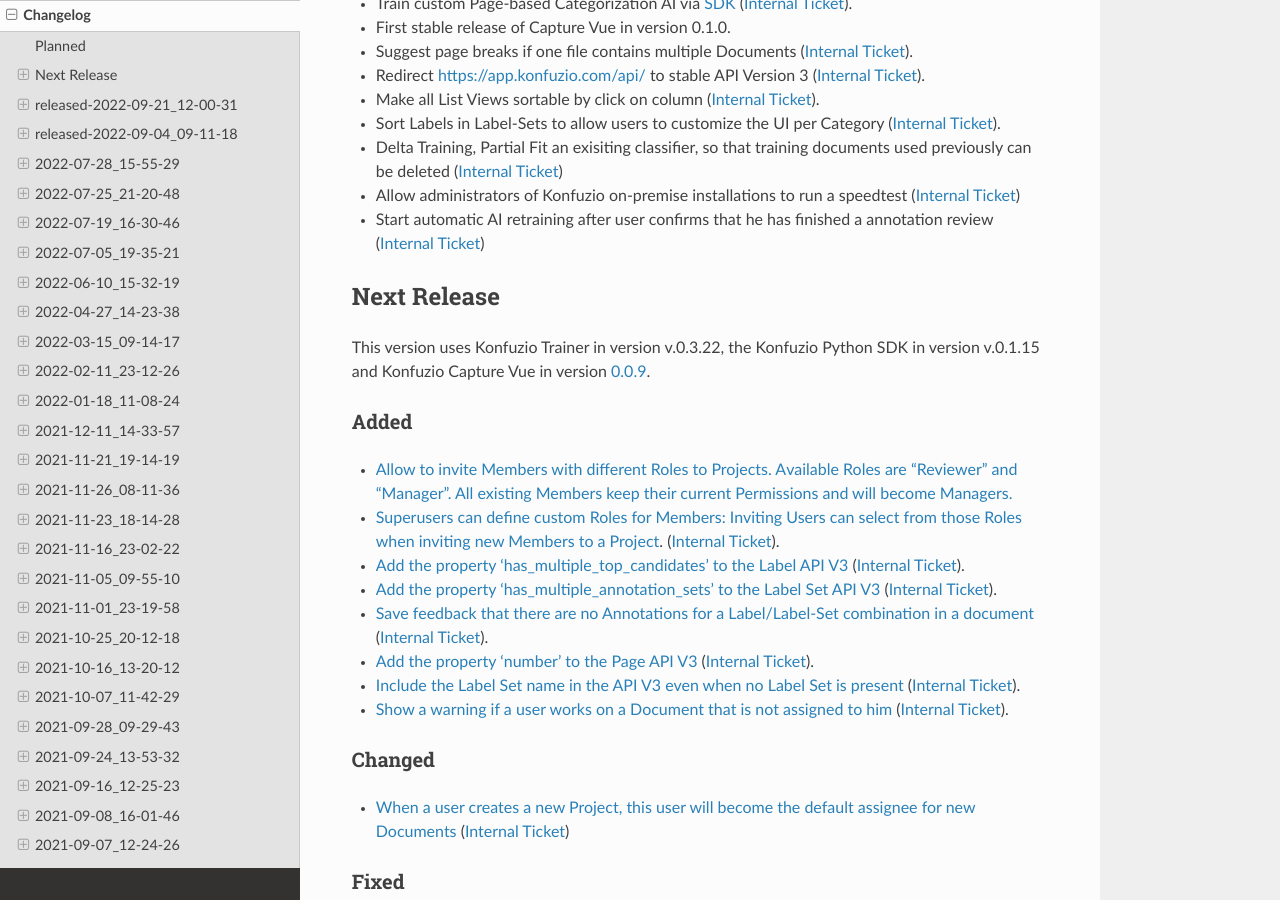
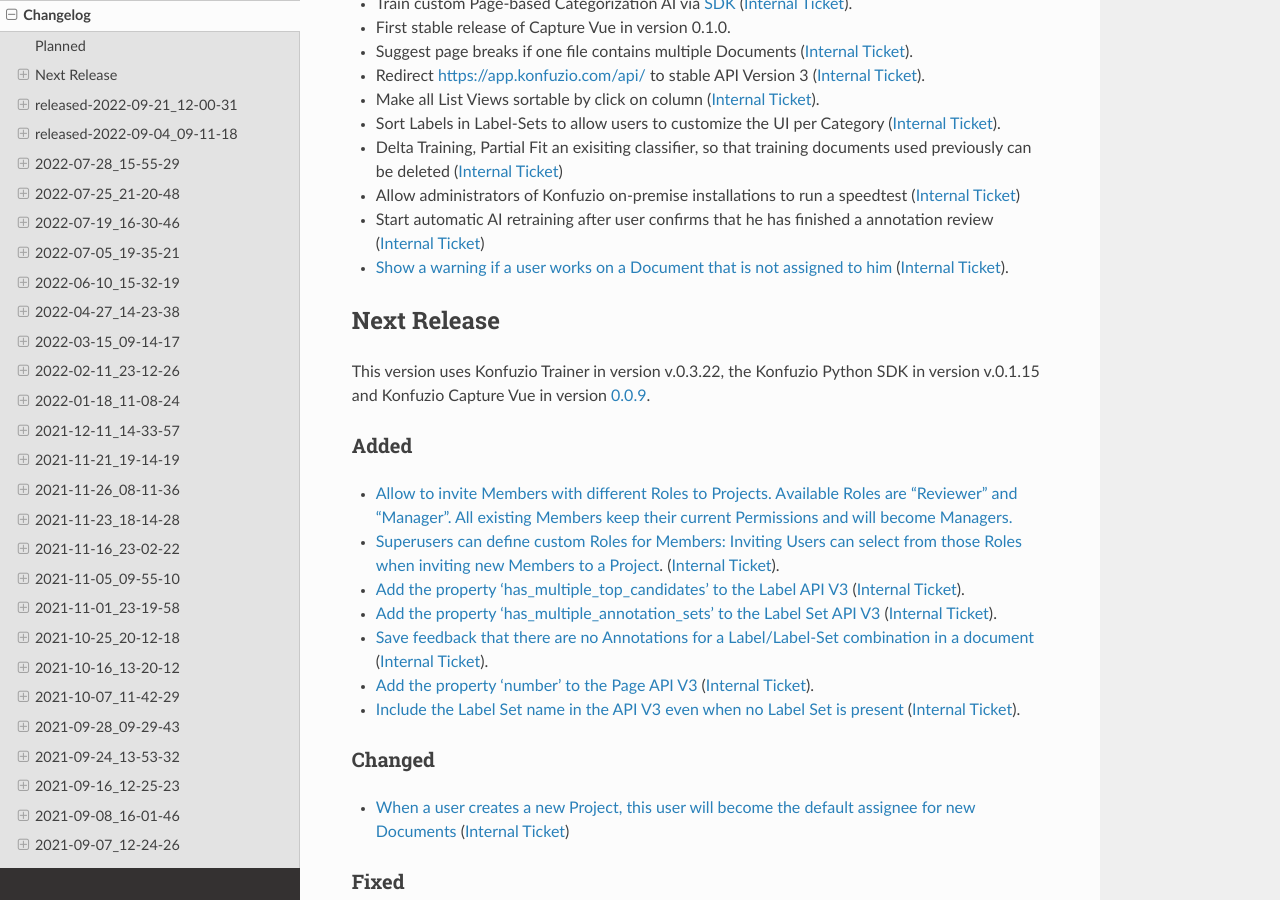
Before and after one commit to konfuzio-ai/konfuzio-sdk, a Sphinx documentation site: the page built from docs/web/changelog_app.md, in a window 1280 px wide and 900 px high, scrolled down 728 px. Built offline with Sphinx 7.4.7 and the Read the Docs theme 2.0.0, drawn with Linux system fonts in a browser that asks for light colours; part of the change alters nothing that is shown.

```diff
--- a/docs/web/changelog_app.md
+++ b/docs/web/changelog_app.md
@@ -29,6 +29,7 @@ You can think of the *Planned* section as a *Roadmap* that lists Konfuzio Server
 - Delta Training, Partial Fit an exisiting classifier, so that training documents used previously can be deleted ([Internal Ticket](https://git.konfuzio.com/konfuzio/objectives/-/issues/9251))
 - Allow administrators of Konfuzio on-premise installations to run a speedtest ([Internal Ticket](https://git.konfuzio.com/konfuzio/objectives/-/issues/9870))
 - Start automatic AI retraining after user confirms that he has finished a annotation review ([Internal Ticket](https://git.konfuzio.com/konfuzio/objectives/-/issues/9166))
+- [Show a warning if a user works on a Document that is not assigned to him](https://help.konfuzio.com/modules/documents/index.html#assignee) ([Internal Ticket](https://git.konfuzio.com/konfuzio/objectives/-/issues/9466)).
 
 <!---
 ### Fixed
@@ -48,7 +49,6 @@ This version uses Konfuzio Trainer in version v.0.3.22, the Konfuzio Python SDK
 - [Save feedback that there are no Annotations for a Label/Label-Set combination in a document](http://localhost:8000/v3/swagger/#/documents/documents_missing_annotations_list) ([Internal Ticket](https://git.konfuzio.com/konfuzio/objectives/-/issues/9163)).
 - [Add the property 'number' to the Page API V3](https://app.konfuzio.com/v3/swagger/#/documents) ([Internal Ticket](https://git.konfuzio.com/konfuzio/objectives/-/issues/9619)).
 - [Include the Label Set name in the API V3 even when no Label Set is present](https://app.konfuzio.com/v3/swagger/#/documents) ([Internal Ticket](https://git.konfuzio.com/konfuzio/objectives/-/issues/9399)).
-- [Show a warning if a user works on a Document that is not assigned to him](https://help.konfuzio.com/modules/documents/index.html#assignee) ([Internal Ticket](https://git.konfuzio.com/konfuzio/objectives/-/issues/9466)).
 
 ### Changed
 - [When a user creates a new Project, this user will become the default assignee for new Documents](https://help.konfuzio.com/modules/projects/index.html#default-assignee) ([Internal Ticket](https://git.konfuzio.com/konfuzio/objectives/-/issues/9705))
```
